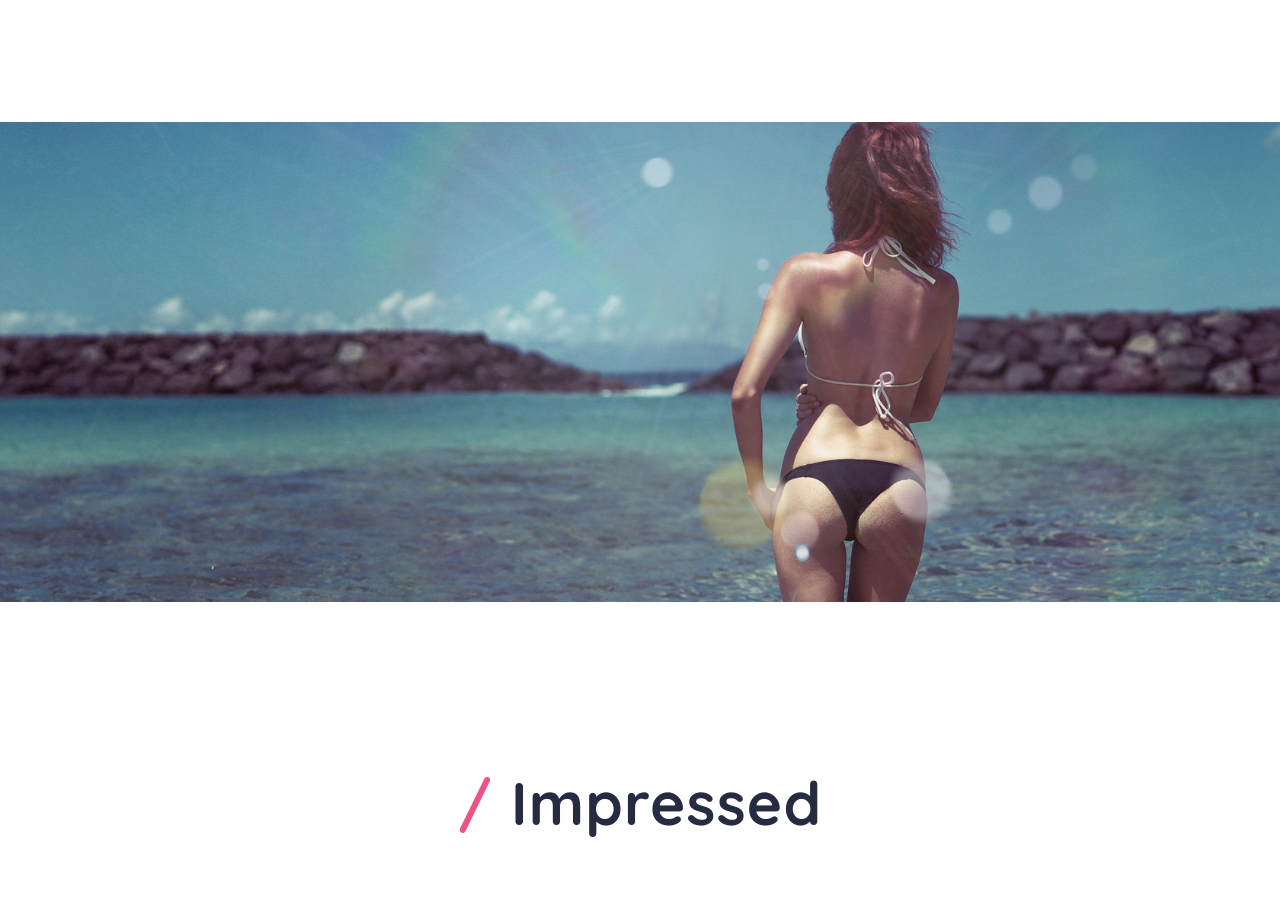
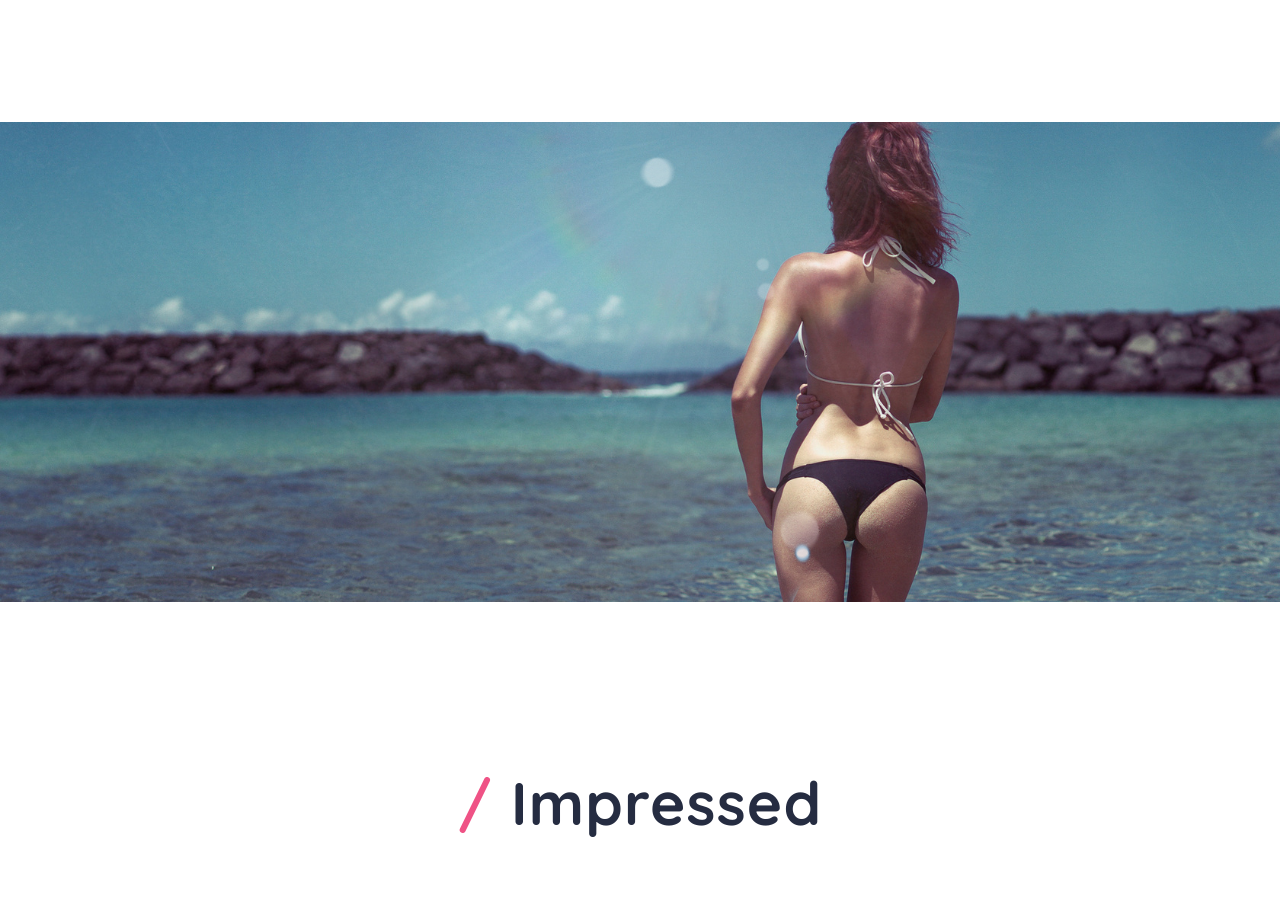
Before and after one commit to marekwil89/hipsWay, a website: page index.html in a window 1280 px wide. Shown: the part 1593-2498 px from the top of the page. Drawn offline with Linux system fonts and the light colour scheme.

Commit message:
Update index.html

```diff
--- a/index.html
+++ b/index.html
@@ -81,7 +81,6 @@
   </section>
 
   <section class="promo img-config promo-image">
-    <div class="img-config flare"></div>
     <div class="img-config flare2"></div>
   </section>
 
```
